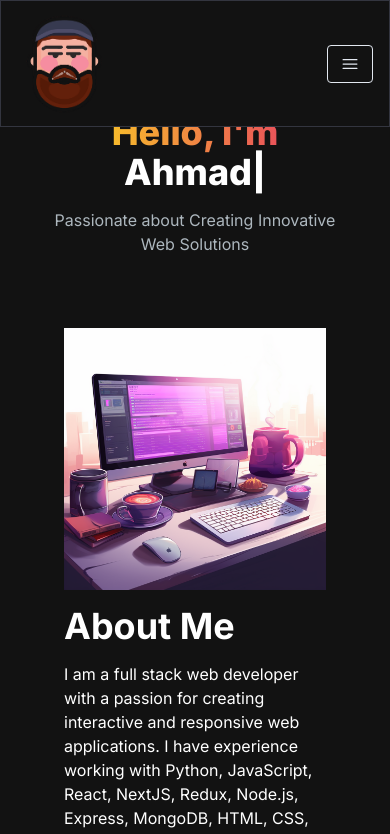
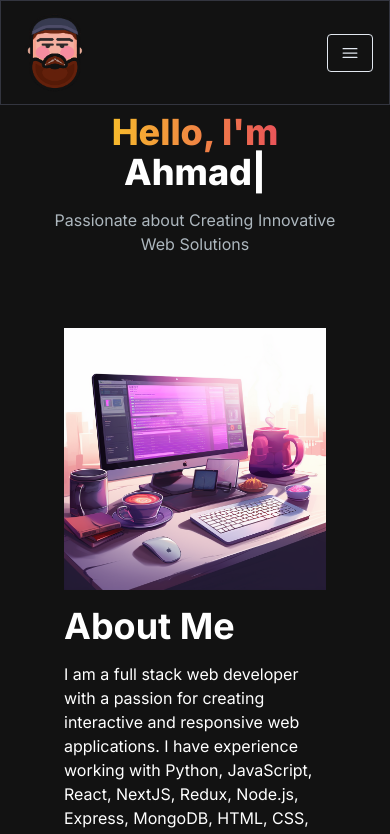
Before and after one commit to AhmadAlhazmi75/improved-portfolio, a Next.js app: page / in a window 390 px wide. Shown: the top 834 px of the page. Built offline with nearby package versions, Linux system fonts and the light colour scheme.

Commit message:
fix responsiveness isuess

```diff
--- a/src/app/components/Navbar.jsx
+++ b/src/app/components/Navbar.jsx
@@ -31,7 +31,7 @@ const Navbar = () => {
           href={"/"}
           className="text-2xl md:text-5xl text-white font-semibold"
         >
-          <Image alt="Logo" src="/images/logo.png" width={100} height={100} />
+          <Image alt="Logo" src="/images/logo.png" width={80} height={80} />
         </Link>
         <div className="mobile-menu block md:hidden">
           {!navbarOpen ? (
```
